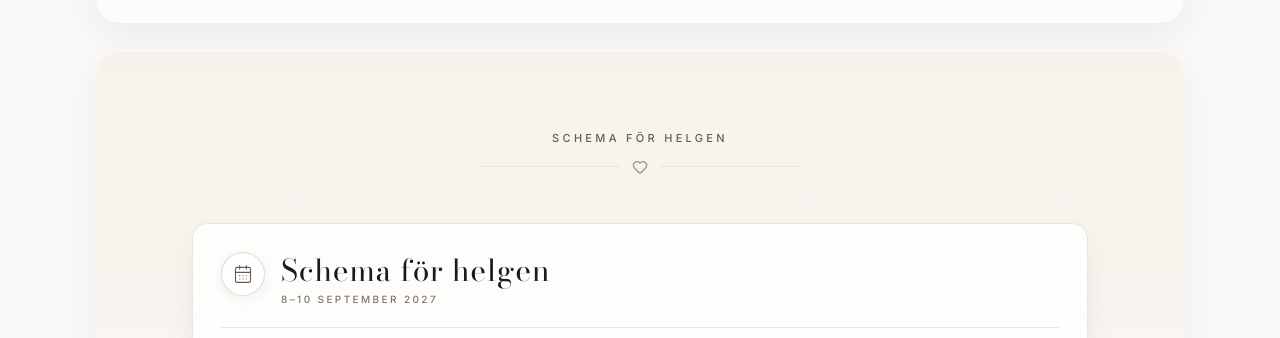
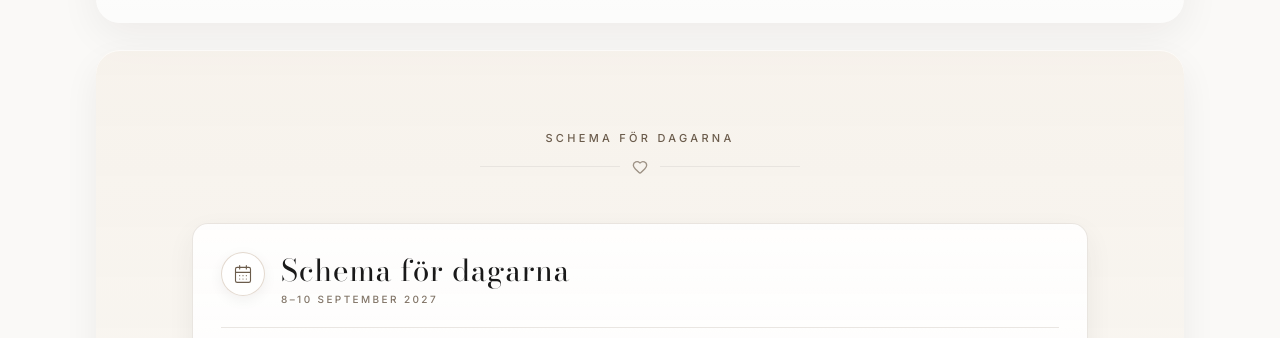
Before and after one commit to herrandyjohansson/majastoffe, a Next.js app: page / in a window 1280 px wide. Shown: the part 3120-3458 px from the top of the page. Built offline with nearby package versions, Linux system fonts and the light colour scheme.

Commit message:
Update Schedule component text for clarity by changing "Schema för helgen" to "Schema för dagarna".

```diff
--- a/src/components/schedule.tsx
+++ b/src/components/schedule.tsx
@@ -45,7 +45,7 @@ export function Schedule() {
     >
       <div className="mb-12 text-center">
         <p className="mb-3 text-[11px] font-medium uppercase tracking-[0.3em] text-[var(--accent)]">
-          Schema för helgen
+          Schema för dagarna
         </p>
         <DecorativeHeartDivider />
       </div>
@@ -62,7 +62,7 @@ export function Schedule() {
               </span>
               <div>
                 <h2 className="font-serif text-2xl font-light tracking-wide text-[var(--foreground)] md:text-3xl">
-                  Schema för helgen
+                  Schema för dagarna
                 </h2>
                 <p className="mt-1 text-[10px] font-medium uppercase tracking-[0.24em] text-[var(--accent)]/85">
                   8–10 september 2027
```
